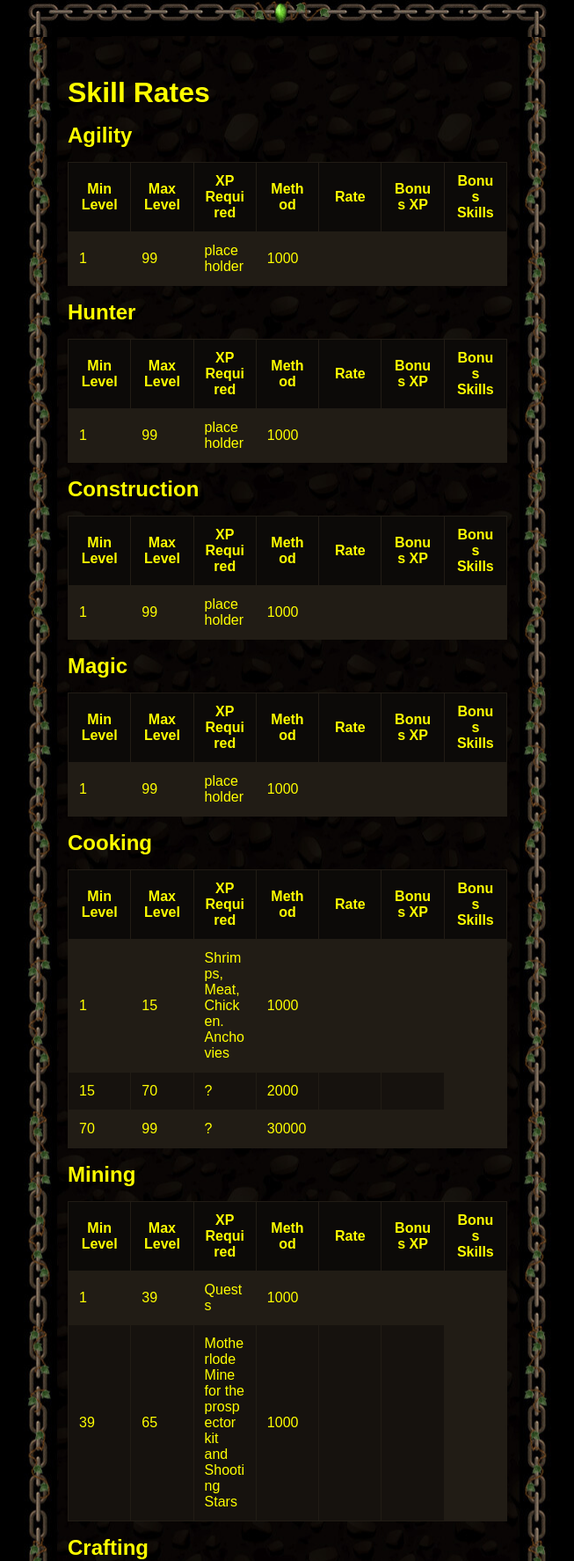
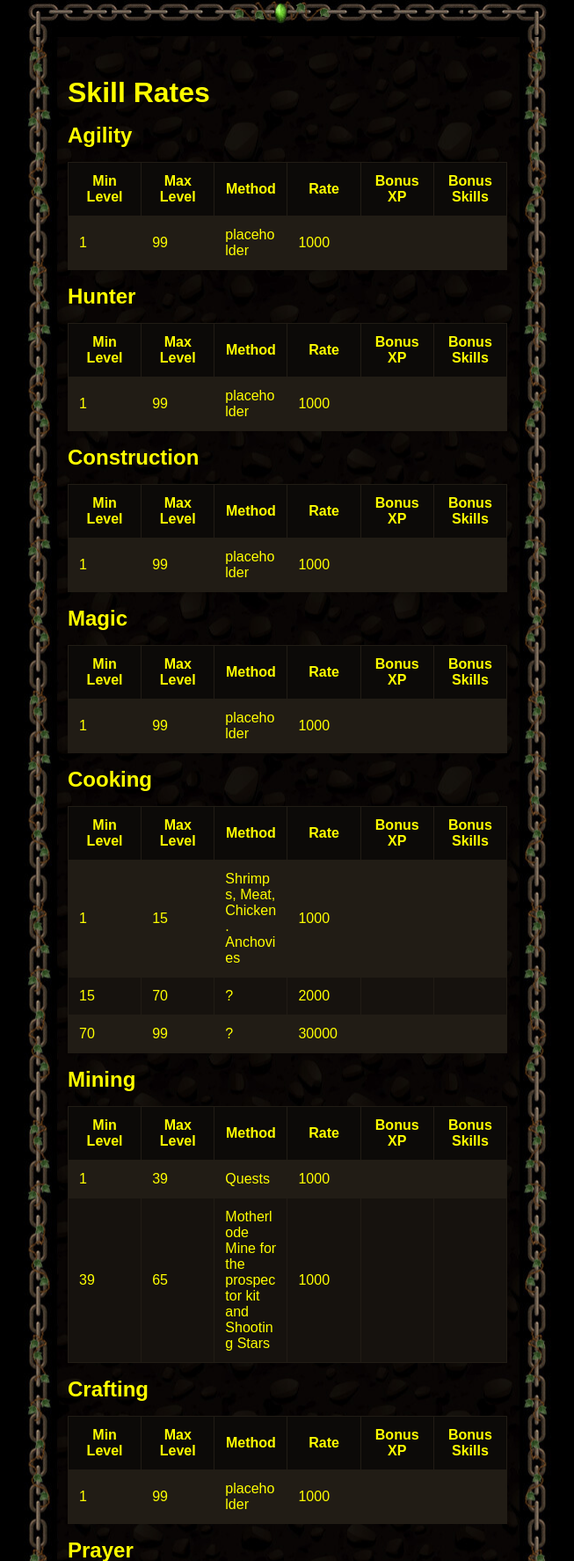
Before and after one commit to R-Dson/2004Tracker, a Flask app: page /rates in a window 1280 px wide. Shown: the part 69-1843 px from the top of the page at 88% size, without its empty margins (313-966 px from the left). Run offline with Flask 3, Linux system fonts and the light colour scheme.

Commit message:
Update rates.html

```diff
--- a/templates/rates.html
+++ b/templates/rates.html
@@ -10,7 +10,6 @@
           <tr>
             <th>Min Level</th>
             <th>Max Level</th>
-            <th>XP Required</th>
             <th>Method</th>
             <th>Rate</th>
             <th>Bonus XP</th>
```
